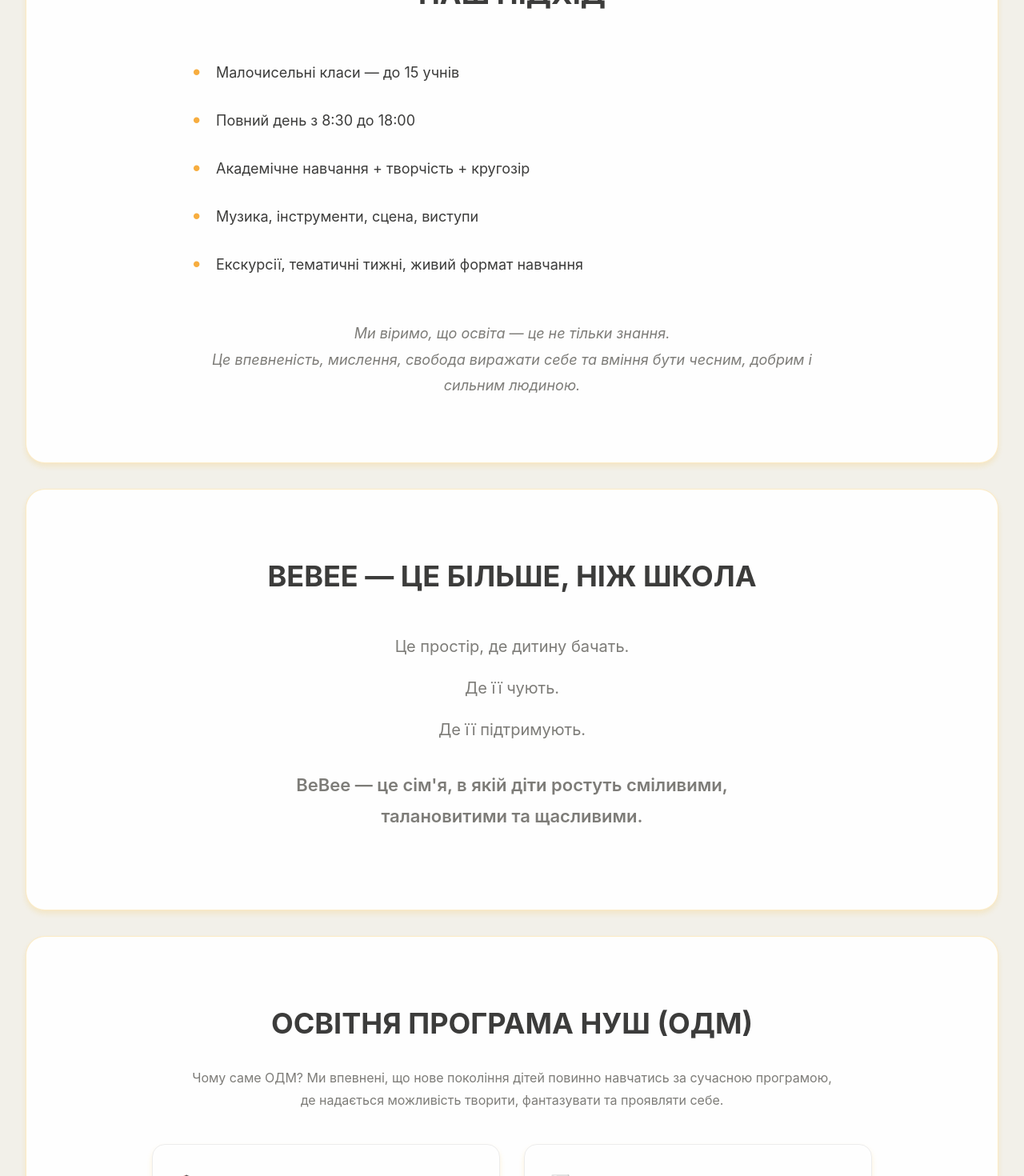
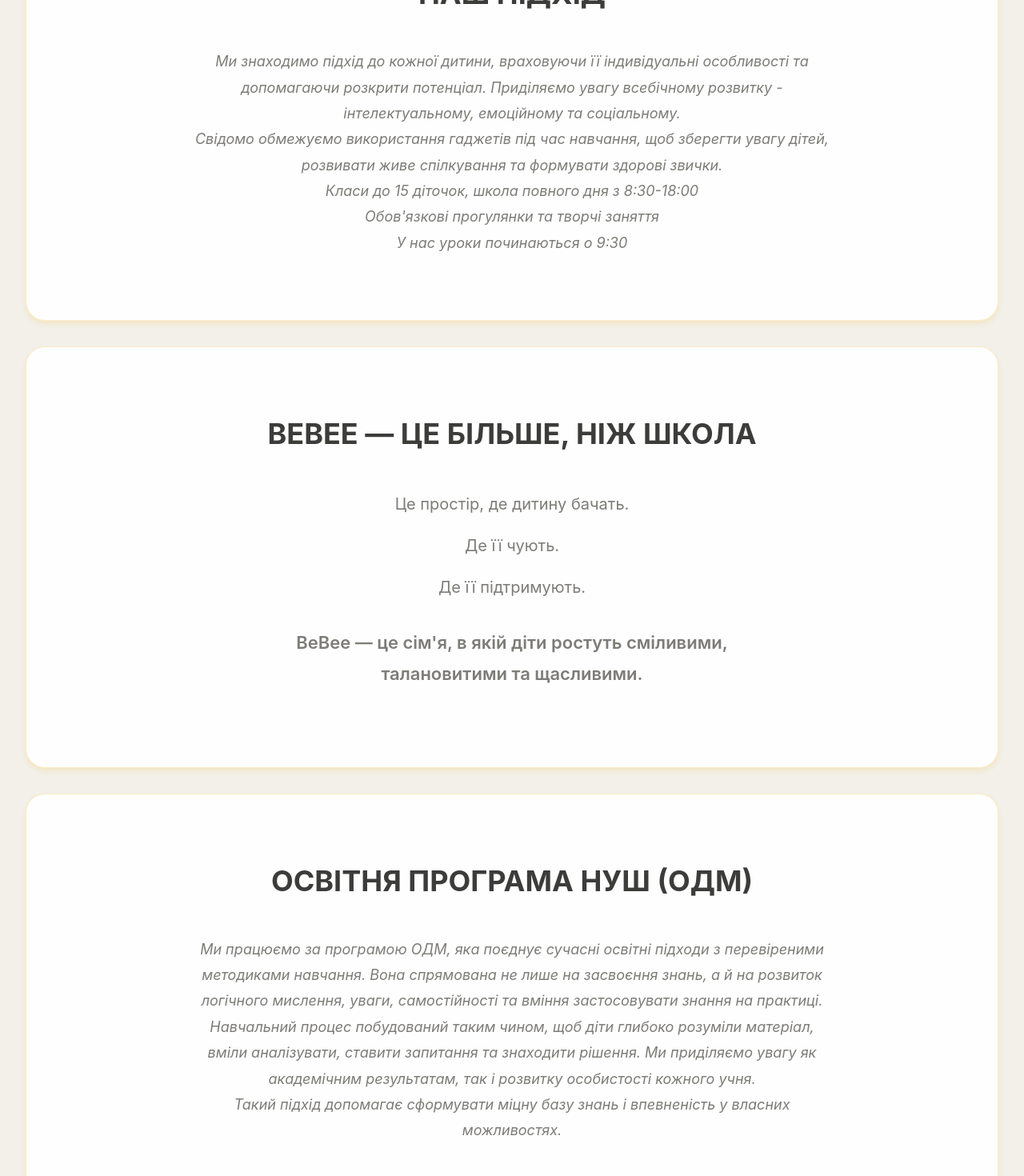
Before and after one commit to bebeedn/bebee, a Next.js app: page /school in a window 1280 px wide. Shown: the part 1200-2670 px from the top of the page at 80% size. Built offline with nearby package versions, Linux system fonts and the light colour scheme.

Commit message:
Обновлен контент секций 'Наш підхід' и 'Освітня програма НУШ (ОДМ)' на странице school

```diff
--- a/app/school/page.js
+++ b/app/school/page.js
@@ -161,17 +161,21 @@
         <section className={`${styles.approachSection} ${styles.fadeIn}`} ref={el => sectionsRef.current[1] = el}>
           <div className={styles.container}>
             <h2>Наш підхід</h2>
-            <div className={styles.approachList}>
-              <div className={styles.approachItem}>Малочисельні класи — до 15 учнів</div>
-              <div className={styles.approachItem}>Повний день з 8:30 до 18:00</div>
-              <div className={styles.approachItem}>Академічне навчання + творчість + кругозір</div>
-              <div className={styles.approachItem}>Музика, інструменти, сцена, виступи</div>
-              <div className={styles.approachItem}>Екскурсії, тематичні тижні, живий формат навчання</div>
-            </div>
             <div className={styles.philosophyText}>
               <p>
-                Ми віримо, що освіта — це не тільки знання.<br/>
-                Це впевненість, мислення, свобода виражати себе та вміння бути чесним, добрим і сильним людиною.
+                Ми знаходимо підхід до кожної дитини, враховуючи її індивідуальні особливості та допомагаючи розкрити потенціал. Приділяємо увагу всебічному розвитку - інтелектуальному, емоційному та соціальному.
+              </p>
+              <p>
+                Свідомо обмежуємо використання гаджетів під час навчання, щоб зберегти увагу дітей, розвивати живе спілкування та формувати здорові звички.
+              </p>
+              <p>
+                Класи до 15 діточок, школа повного дня з 8:30-18:00
+              </p>
+              <p>
+                Обов'язкові прогулянки та творчі заняття
+              </p>
+              <p>
+                У нас уроки починаються о 9:30
               </p>
             </div>
           </div>
@@ -194,10 +198,17 @@
         <section className={`${styles.programSection} ${styles.fadeIn}`} ref={el => sectionsRef.current[3] = el}>
           <div className={styles.container}>
             <h2>Освітня програма НУШ (ОДМ)</h2>
-            <p className={styles.programIntro}>
-              Чому саме ОДМ? Ми впевнені, що нове покоління дітей повинно навчатись за сучасною програмою,
-              де надається можливість творити, фантазувати та проявляти себе.
-            </p>
+            <div className={styles.philosophyText}>
+              <p>
+                Ми працюємо за програмою ОДМ, яка поєднує сучасні освітні підходи з перевіреними методиками навчання. Вона спрямована не лише на засвоєння знань, а й на розвиток логічного мислення, уваги, самостійності та вміння застосовувати знання на практиці.
+              </p>
+              <p>
+                Навчальний процес побудований таким чином, щоб діти глибоко розуміли матеріал, вміли аналізувати, ставити запитання та знаходити рішення. Ми приділяємо увагу як академічним результатам, так і розвитку особистості кожного учня.
+              </p>
+              <p>
+                Такий підхід допомагає сформувати міцну базу знань і впевненість у власних можливостях.
+              </p>
+            </div>
             <div className={styles.programFeatures}>
               <div className={styles.programFeature}>
                 <h3>📚 Без підручників</h3>
--- a/app/school/page.module.css
+++ b/app/school/page.module.css
@@ -455,6 +455,20 @@
   font-size: 16px;
   line-height: 1.8;
   color: var(--text-secondary);
+}
+
+.programSection .philosophyText {
+  max-width: 800px;
+  margin: 40px auto 0;
+  text-align: center;
+  margin-bottom: 60px;
+}
+
+.programSection .philosophyText p {
+  font-size: 18px;
+  line-height: 1.8;
+  color: var(--text-secondary);
+  font-style: italic;
 }
 
 .programFeatures {
```
